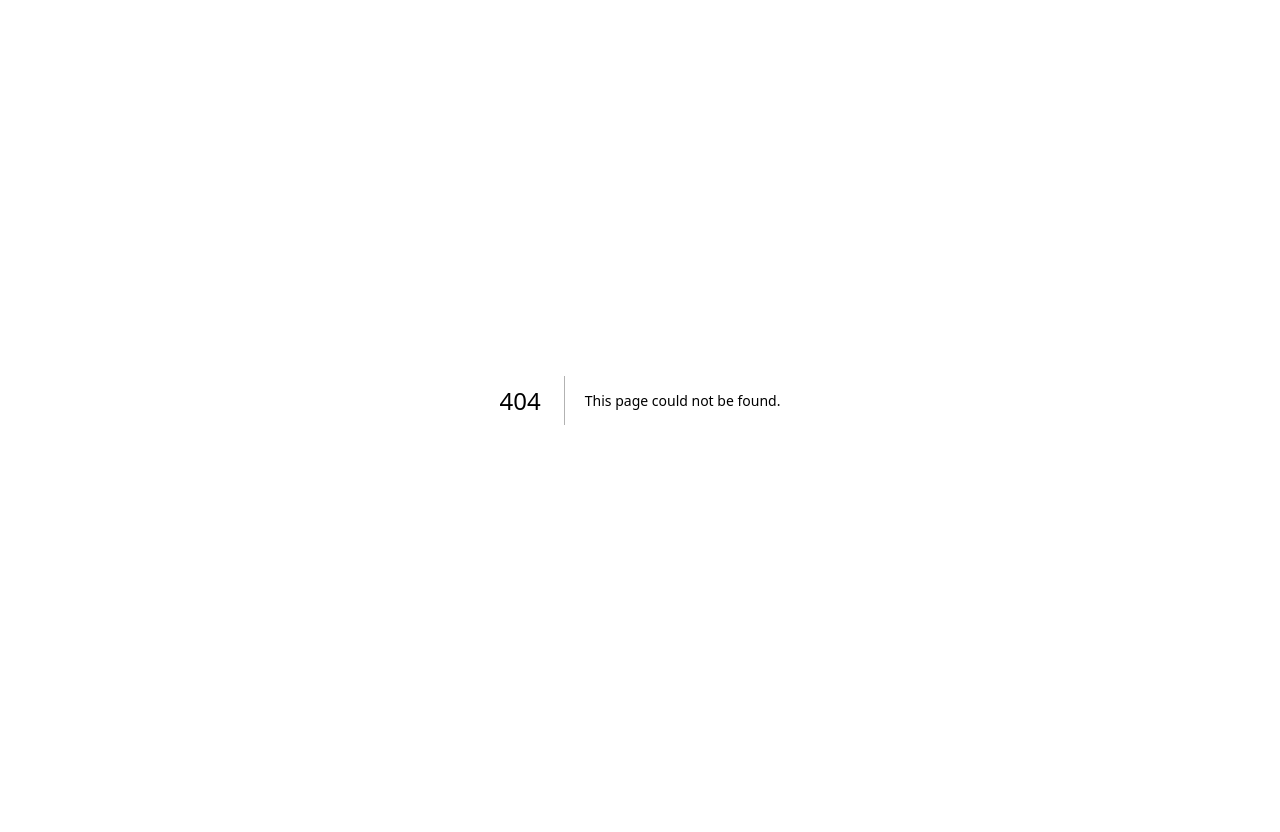
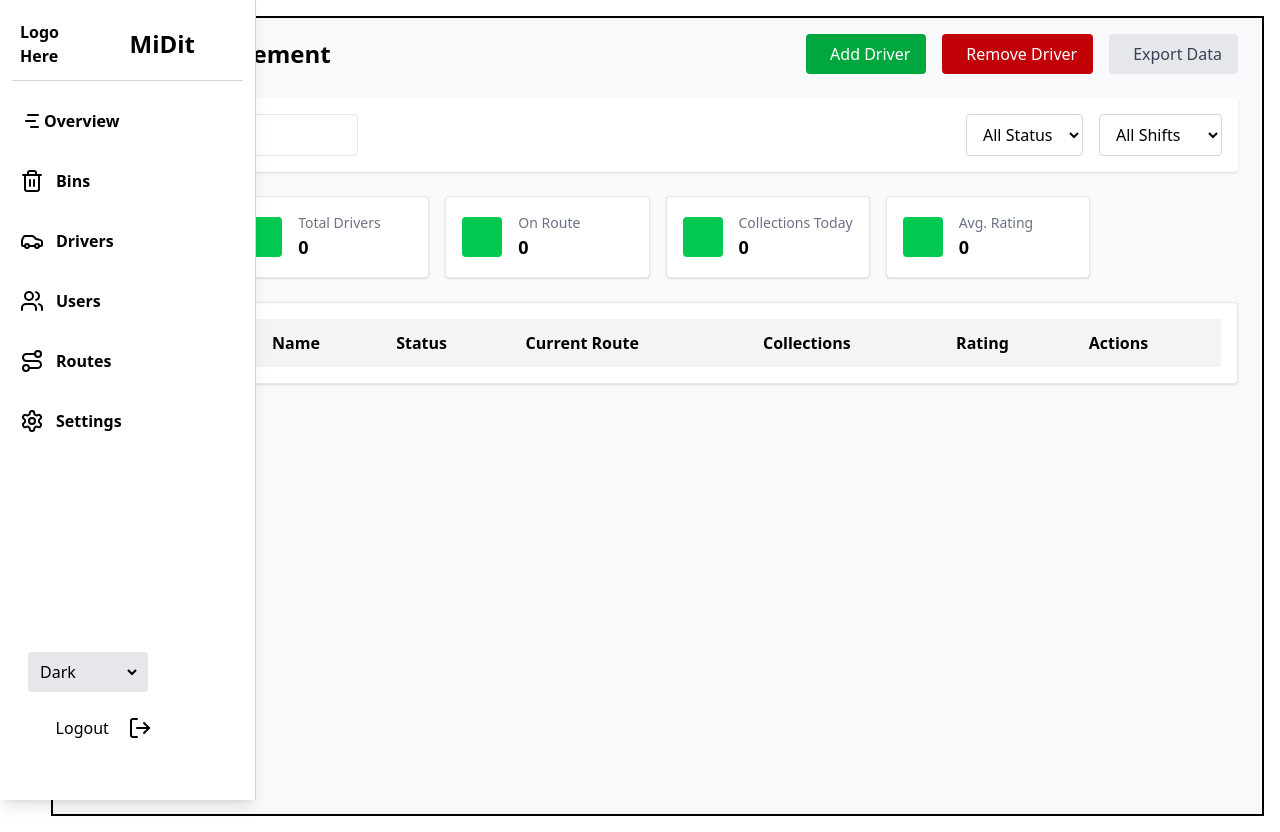
Before and after one commit to Sk2112/mi-dit, a Next.js app: page /dashboard/driver in a window 1280 px wide. Before the commit this address had no page. Before the commit the page ends 800 px from the top, so only its background shows below. Built offline with nearby package versions, Linux system fonts and the light colour scheme.

Commit message:
Added Driver Route

```diff
--- /dev/null
+++ b/app/dashboard/driver/page.tsx
@@ -0,0 +1,101 @@
+"use client";
+
+import Link from "next/link";
+import Image from "next/image";
+
+export default function DriversDashboard() {
+  return (
+    <div className="flex flex-col h-screen">
+      {/* Main Content */}
+      <main className="flex-1 bg-gray-50 px-6 sm:px-6 py-4 overflow-auto border-2 lg:ml-[35px] sm:ml-10">
+        <div className="mb-6 flex flex-col justify-between lg:flex-row items-center gap-4">
+          <h2 className="text-2xl font-semibold">Drivers Management</h2>
+          <div className="flex flex-wrap gap-4 sm:justify-center">
+           <button className="bg-green-600 cursor-pointer text-white px-4 py-2 rounded flex items-center gap-2">
+              <i className="fas fa-plus"></i>
+              Add Driver
+            </button>
+            <button className="bg-red-700 cursor-pointer text-white px-4 py-2 rounded flex items-center gap-2">
+              <i className="fas fa-plus"></i>
+              Remove Driver
+            </button>
+            <button className="bg-gray-200 cursor-pointer text-gray-700 px-4 py-2 rounded flex items-center gap-2">
+              <i className="fas fa-download"></i>
+              Export Data
+            </button>
+          </div>
+        </div>
+
+        {/* Filters */}
+        <div className="bg-white p-4 rounded shadow mb-6 flex justify-between gap-4 flex-wrap">
+          <div className="flex items-center border w-full border-gray-200 rounded px-3 py-2 gap-2 sm:w-auto">
+            <i className="fas fa-search"></i>
+            <input
+              type="text"
+              placeholder="Search drivers..."
+              className="outline-none bg-transparent flex-1 w-full sm:w-auto"
+            />
+          </div>
+          <div className="flex gap-4">
+            <select className="border border-gray-300 rounded px-3 py-2 sm:w-auto">
+              <option value="all">All Status</option>
+              <option value="active">Active</option>
+              <option value="inactive">Inactive</option>
+              <option value="onRoute">On Route</option>
+            </select>
+            <select className="border border-gray-300 rounded px-3 py-2 sm:w-auto">
+              <option value="all">All Shifts</option>
+              <option value="morning">Morning</option>
+              <option value="afternoon">Afternoon</option>
+              <option value="night">Night</option>
+            </select>
+          </div>
+        </div>
+
+        {/* Stats */}
+        <div className="flex justify-between gap-x-[50px]">
+        <div className="grid grid-cols-1 sm:grid-cols-2 md:grid-cols-2 lg:grid-cols-4 gap-4 mb-6 mx-auto">
+          {[
+            { icon: "users", label: "Total Drivers", id: "totalDrivers" },
+            { icon: "truck", label: "On Route", id: "activeDrivers" },
+            { icon: "dumpster", label: "Collections Today", id: "todayCollections" },
+            { icon: "star", label: "Avg. Rating", id: "avgRating" },
+          ].map((stat) => (
+            <div
+              key={stat.id}
+              className="flex items-center gap-4 bg-white rounded shadow p-4 border border-gray-200 flex-1 min-w-[180px] max-w-[260px]"
+            >
+              <div className="w-10 h-10 bg-green-500 text-white flex items-center justify-center rounded">
+                <i className={`fas fa-${stat.icon}`}></i>
+              </div>
+              <div>
+                <h3 className="text-sm text-gray-500">{stat.label}</h3>
+                <p id={stat.id} className="text-lg font-semibold">0</p>
+              </div>
+            </div>
+          ))}
+        </div>
+        </div>
+
+        {/* Table */}
+        <div className="bg-white p-4 rounded shadow border border-gray-200 overflow-auto">
+          <table className="w-full text-left border-collapse">
+            <thead className="bg-gray-100">
+              <tr>
+                <th className="p-3">Driver ID</th>
+                <th className="p-3">Name</th>
+                <th className="p-3">Status</th>
+                <th className="p-3">Current Route</th>
+                <th className="p-3">Collections</th>
+                <th className="p-3">Rating</th>
+                <th className="p-3">Actions</th>
+              </tr>
+            </thead>
+            <tbody id="driversTableBody">
+            </tbody>
+          </table>
+        </div>
+      </main>
+    </div>
+  );
+}
--- a/app/dashboard/layout.jsx
+++ b/app/dashboard/layout.jsx
@@ -8,7 +8,7 @@ export const metadata = {
 
 export default function DashboardLayout({ children }) {
   return (
-    <div className="flex ">
+    <div className="flex">
       <Sidebar></Sidebar>
       <main className="flex-1 p-4">
         {children}
```
